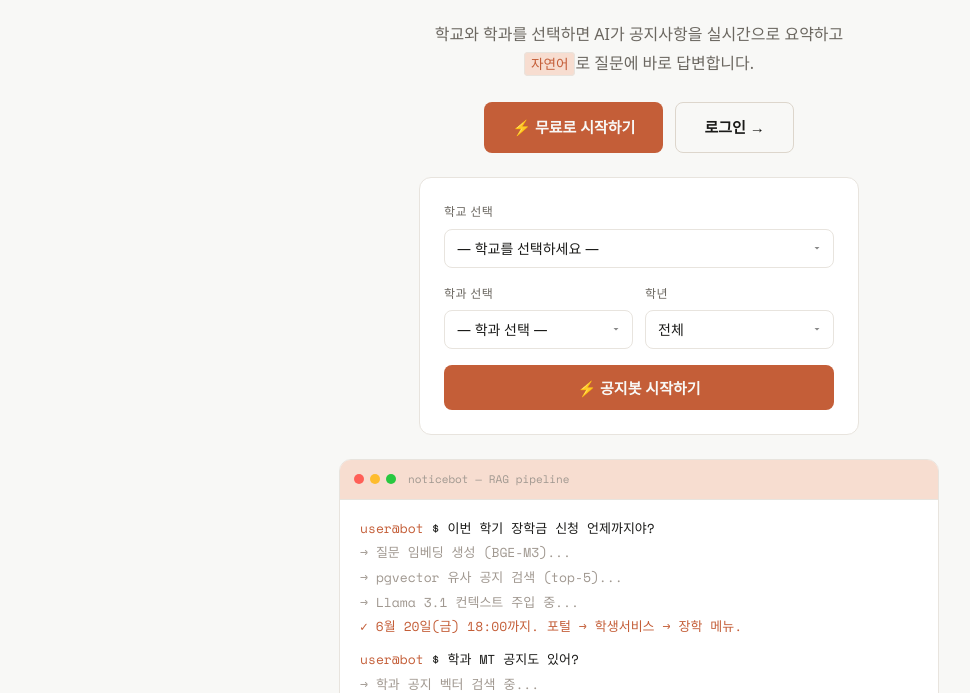
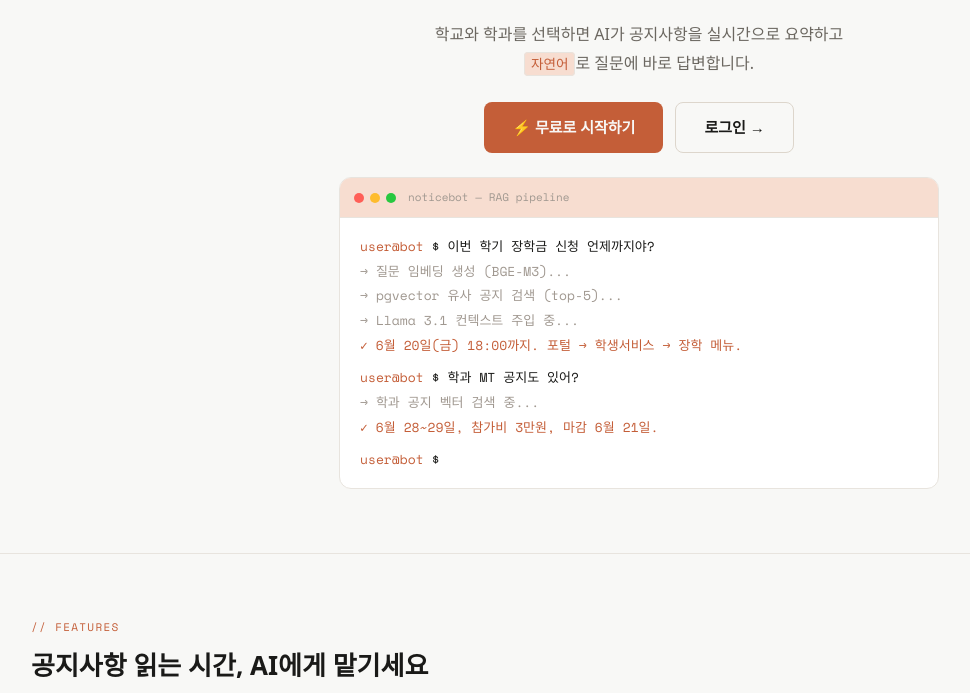
Before and after one commit to Hasegos/openstack-ai-notice-chatbot, a Python web app: template templates/home.html in a window 1280 px wide. Shown: the part 305-998 px from the top of the page, without its empty margins (1-971 px from the left). Run offline with Jinja, Linux system fonts and the light colour scheme; the template is opened without the code that fills it, so the values that code supplies are empty; some web fonts are replaced.

Commit message:
FIX main.py , config.py, home.html 수정
+ main.py 에서 메인랜딩페이지 제거 및 에러 핸들러 추가
+ config.py 에서 LM Studio 모델 추가
+ home.html 에서 불필요한 템플릿 삭제

```diff
--- a/templates/home.html
+++ b/templates/home.html
@@ -47,42 +47,6 @@
                     </a>
                 {% endif %}
             </div>
-
-            <!-- 학교/학과 선택 카드 (비로그인 시만 노출) -->
-            {% if not is_logged_in %}
-            <div class="onboard-card">
-                <div class="onboard-card__field">
-                    <label class="field__label" for="school-select">학교 선택</label>
-                    <select id="school-select" name="school_id" class="field__select">
-                        <option value="">— 학교를 선택하세요 —</option>
-                        {% for school in schools %}
-                        <option value="{{ school.school_id }}">{{ school.school_name }}</option>
-                        {% endfor %}
-                    </select>
-                </div>
-                <div class="onboard-card__row">
-                    <div class="onboard-card__field">
-                        <label class="field__label" for="dept-select">학과 선택</label>
-                        <select id="dept-select" name="department_id" class="field__select">
-                            <option value="">— 학과 선택 —</option>
-                        </select>
-                    </div>
-                    <div class="onboard-card__field">
-                        <label class="field__label" for="grade-select">학년</label>
-                        <select id="grade-select" name="grade" class="field__select">
-                            <option value="">전체</option>
-                            <option value="1">1학년</option>
-                            <option value="2">2학년</option>
-                            <option value="3">3학년</option>
-                            <option value="4">4학년</option>
-                        </select>
-                    </div>
-                </div>
-                <button class="btn btn--cta btn--cta-main btn--cta-block" id="start-btn">
-                    ⚡ 공지봇 시작하기
-                </button>
-            </div>
-            {% endif %}
 
             <!-- RAG 파이프라인 터미널 데모 -->
             <div class="terminal">
```
Also changed, not shown: core/config.py (+12 -3 lines), main.py (+14 -22 lines).
